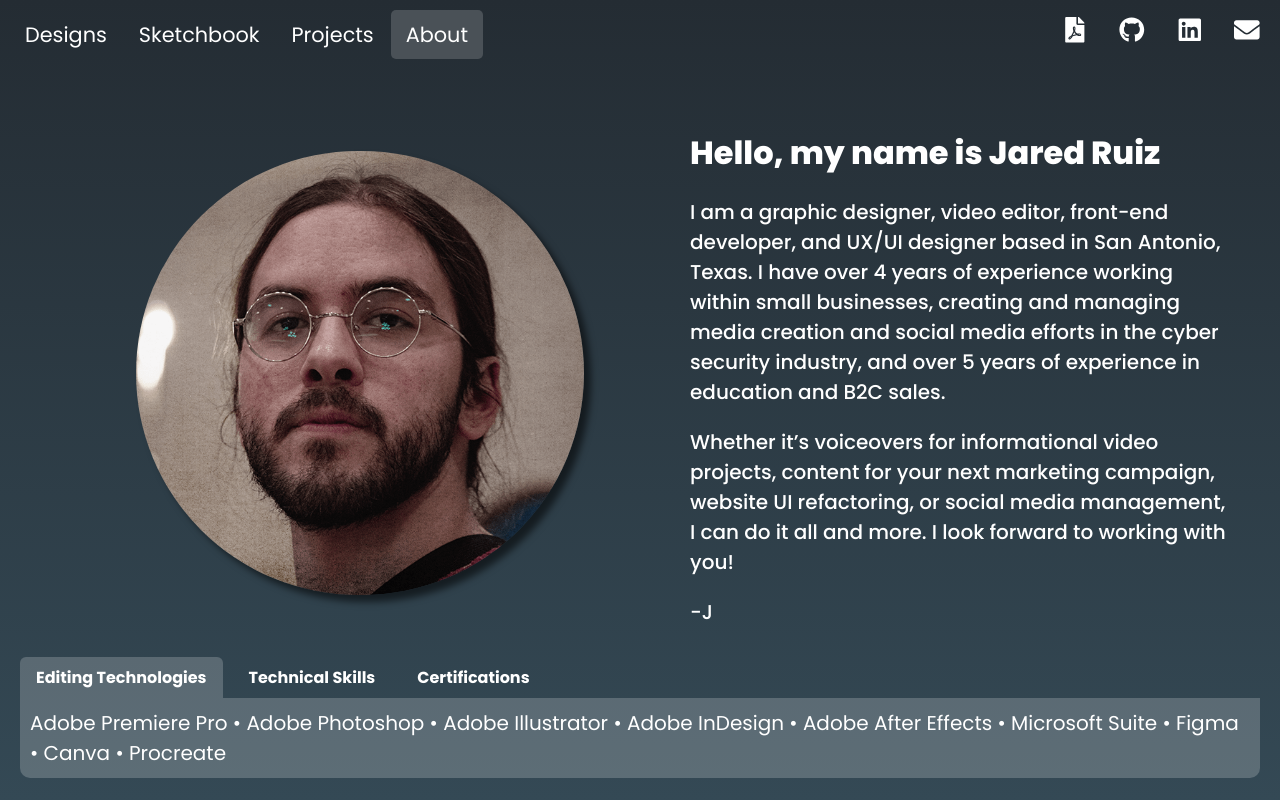
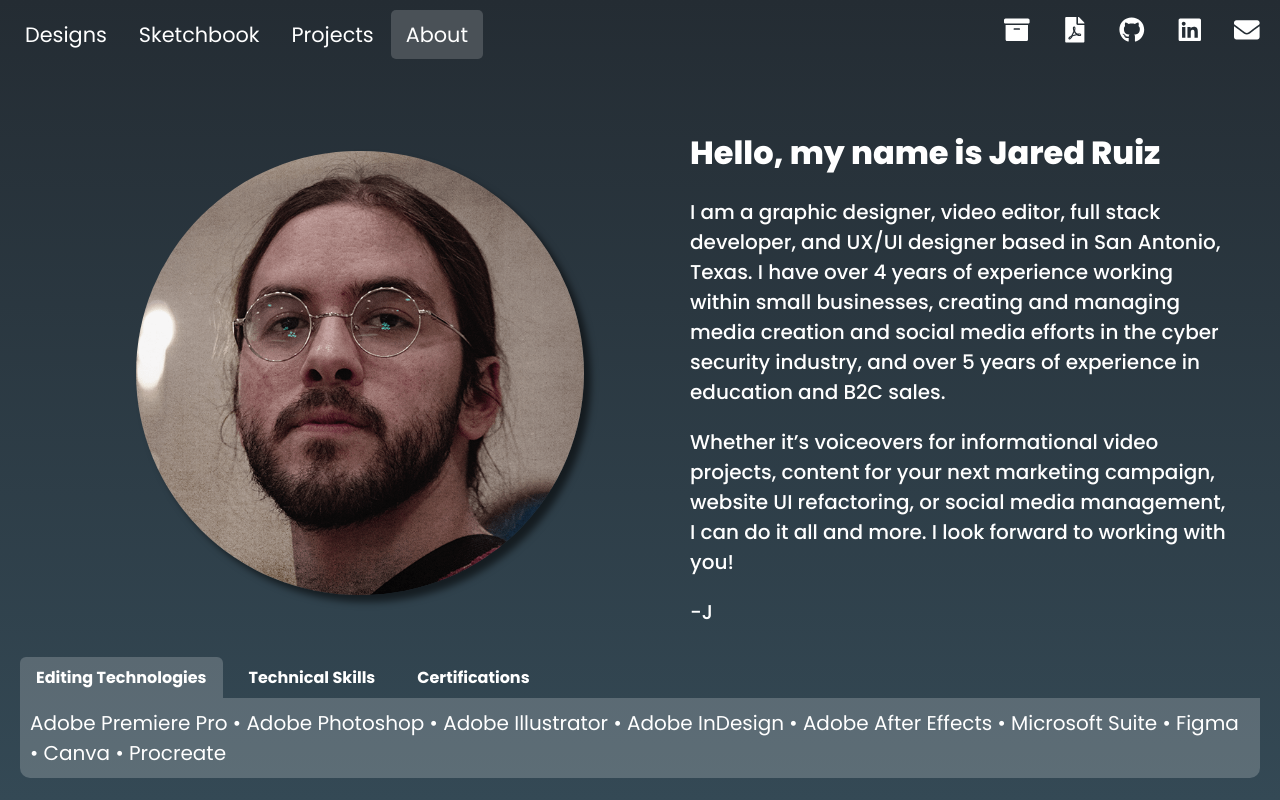
Before and after one commit to jared-ruiz/jared-ruiz.github.io, a React (Vite) app in the folder website-revamp/: page /#/about in a window 1280 px wide. Built offline with nearby package versions, Linux system fonts and the light colour scheme.

Commit message:
Added new image, added new icon that takes users to my google drive of assorted animations and videos I have made over the past year and adjusted my resume to reflect my current career goals.

```diff
--- a/website-revamp/src/assets/sketchbook_content/sketchbook.js
+++ b/website-revamp/src/assets/sketchbook_content/sketchbook.js
@@ -23,11 +23,12 @@ import skelly_keyb from '../../assets/sketchbook_images/Untitled-10-min.jpg';
 import hack_03 from '../../assets/sketchbook_images/Untitled-11-min.jpg';
 import hack_04 from '../../assets/sketchbook_images/Untitled-12-min.jpg';
 import lil_gunner from '../../assets/sketchbook_images/Untitled-13-min.jpg';
-import knight from '../../assets/sketchbook_images/Untitled-27-min.jpg'
-import hblast from '../../assets/sketchbook_images/Untitled-28-min.jpg'
-import luffy_03 from '../../assets/sketchbook_images/Untitled-29-min.jpg'
-import thug from '../../assets/sketchbook_images/Untitled-30-min.jpg'
-import good_times from '../../assets/sketchbook_images/Untitled-31-min.jpg'
+import knight from '../../assets/sketchbook_images/Untitled-27-min.jpg';
+import hblast from '../../assets/sketchbook_images/Untitled-28-min.jpg';
+import luffy_03 from '../../assets/sketchbook_images/Untitled-29-min.jpg';
+import thug from '../../assets/sketchbook_images/Untitled-30-min.jpg';
+import good_times from '../../assets/sketchbook_images/Untitled-31-min.jpg';
+import the_fall from '../../assets/sketchbook_images/Untitled-32-min.jpg';
 
 const sketchItems = [
     {
@@ -87,96 +88,101 @@ const sketchItems = [
     },
     {
         index: 11,
+        title: 'Falling Down',
+        src: the_fall
+    },
+    {
+        index: 12,
         title: 'Still Standing',
         src: headless
     },
     {
-        index: 12,
+        index: 13,
         title: 'Heat Blast',
         src: hblast
     },
     {
-        index: 13,
+        index: 14,
         title: '~rat',
         src: ratsona
     },
     {
-        index: 14,
+        index: 15,
         title: 'A Future Crushed',
         src: crushed
     },
     {
-        index: 15,
+        index: 16,
         title: 'Blood Sucker',
         src: vamp
     },
     {
-        index: 16,
+        index: 17,
         title: 'rat_sketches',
         src: rat_sketches
     },
     {
-        index: 17,
+        index: 18,
         title: 'A Tale Untold',
         src: book_mouth
     },
     {
-        index: 18,
+        index: 19,
         title: 'She Stands',
         src: mint_breeze
     },
     {
-        index: 19,
+        index: 20,
         title: 'Joyous',
         src: luffy_02
     },
     {
-        index: 20,
+        index: 21,
         title: 'Unsatisfied',
         src: judging
     },
     {
-        index: 21,
+        index: 22,
         title: 'The One and Only',
         src: sonic_shoulder
     },
     {
-        index: 22,
+        index: 23,
         title: 'Mice Duo',
         src: mice_boys
     },
     {
-        index: 23,
+        index: 24,
         title: 'Hack or Treat Draft_01',
         src: hack_01
     },
     {
-        index: 24,
+        index: 25,
         title: 'Hack or Treat Draft_02',
         src: hack_02
     },
     {
-        index: 25,
+        index: 26,
         title: 'Skeleton_01',
         src: skelly_comp
     },
     {
-        index: 26,
+        index: 27,
         title: 'Skeleton_02',
         src: skelly_keyb
     },
     {
-        index: 27,
+        index: 28,
         title: 'Hack or Treat Draft_03',
         src: hack_03
     },
     {
-        index: 28,
+        index: 29,
         title: 'Hack or Treat Draft_04',
         src: hack_04
     },
     {
-        index: 29,
+        index: 30,
         title: 'Lil Gunner Man',
         src: lil_gunner
     },
--- a/website-revamp/src/components/About/About.jsx
+++ b/website-revamp/src/components/About/About.jsx
@@ -29,7 +29,7 @@ function About() {
 
                     <div className={classes.card_me_info}>
                         <h1>Hello, my name is Jared Ruiz</h1>
-                        <p>I am a graphic designer, video editor, front-end developer, and UX/UI designer based in San Antonio, Texas. I have over 4 years of experience working within small businesses, creating and managing media creation and social media efforts in the cyber security industry, and over 5 years of experience in education and B2C sales.
+                        <p>I am a graphic designer, video editor, full stack developer, and UX/UI designer based in San Antonio, Texas. I have over 4 years of experience working within small businesses, creating and managing media creation and social media efforts in the cyber security industry, and over 5 years of experience in education and B2C sales.
                         </p>
                         <p>Whether it’s voiceovers for informational video projects, content for your next marketing campaign, website UI refactoring, or social media management, I can do it all and more. I look forward to working with you!</p>
                         <p>-J</p>
--- a/website-revamp/src/components/Navbar/Navbar.jsx
+++ b/website-revamp/src/components/Navbar/Navbar.jsx
@@ -3,7 +3,7 @@ import { NavLink } from "react-router-dom";
 
 import resume from '../../../public/Resume_Jared_Ruiz(2025).pdf'
 
-import { FaGithub, FaLinkedin, FaEnvelope, FaFilePdf, FaTimes, FaBars } from "react-icons/fa";
+import { FaGithub, FaLinkedin, FaEnvelope, FaFilePdf, FaTimes, FaBars, FaArchive} from "react-icons/fa";
 // import resume from '../../assets/documents/resume/Resume - Jared Ruiz - 2025.pdf';
 import { useState } from 'react';
 
@@ -54,6 +54,11 @@ const Navbar = () => {
 
         <div className={classes.social_icons}>
         {copiedEmail && <span className={classes.copied_text}>Email Copied!</span>}
+
+
+          <a href="https://drive.google.com/drive/folders/1wam9Oo4IDDXOXjhImSbFNroGUdy4pFeC?usp=sharing" target="_blank" rel="noopener noreferrer" className={classes.icon}>
+            <FaArchive />
+          </a>
           <a href={resume} target="_blank" rel="noopener noreferrer" className={classes.icon}>
             <FaFilePdf />
           </a>
```
Also changed, not shown: website-revamp/src/assets/sketchbook_images/Untitled-32-min.jpg (added), 1 other file (tests, documents, lock files or other folders).
